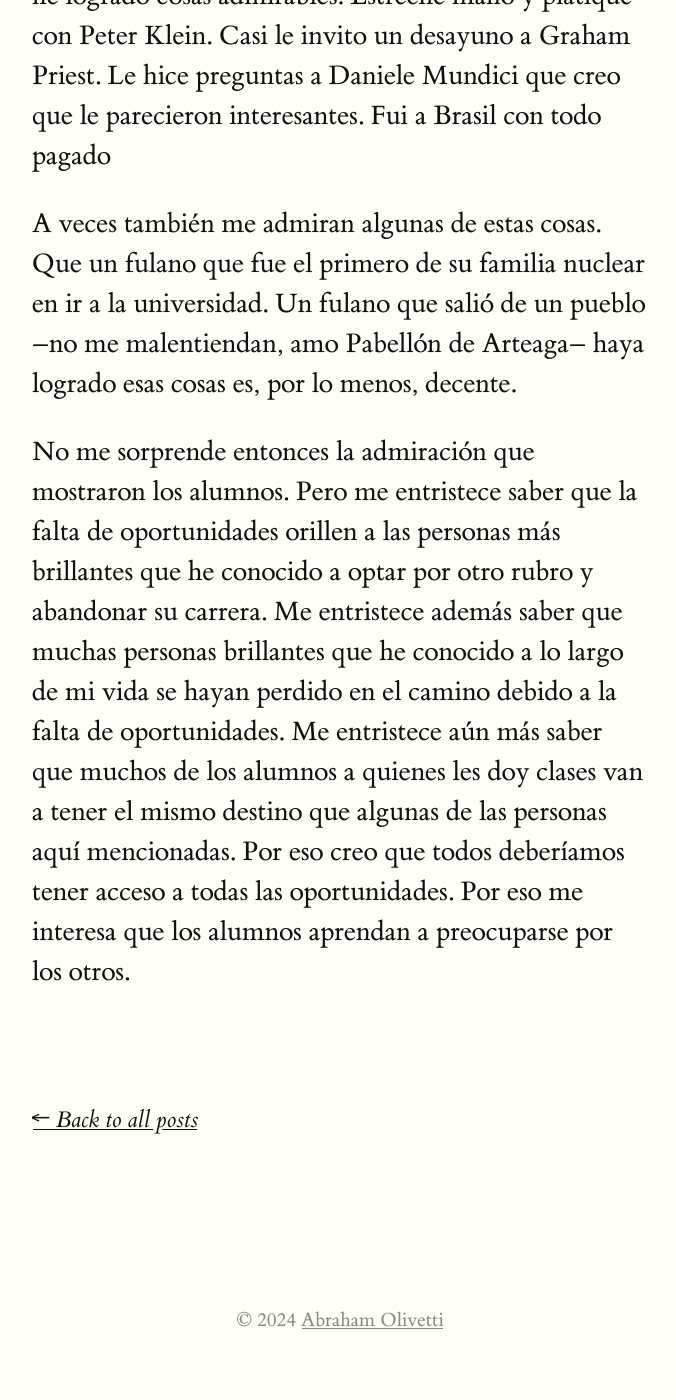
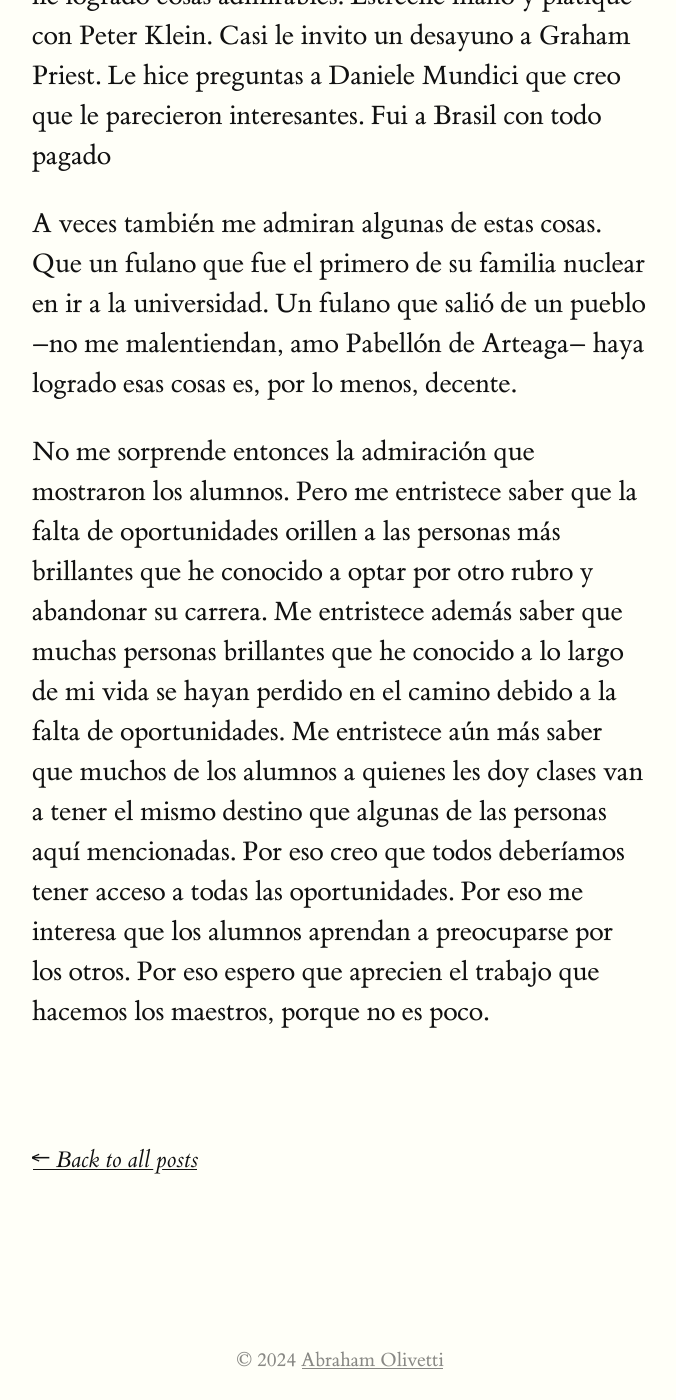
Before and after one commit to Oiuhukt/failosophy, a Jekyll site: the page built from _posts/2024-10-03-cómosesientemitrabajo.md, in a window 1280 px wide and 1400 px high, scrolled down 13964 px. Shown: the whole window, without its empty margins (128-804 px from the left). Built offline with Jekyll 4.4.1, drawn with Linux system fonts in a browser that asks for light colours; before the commit the page ends 15324 px from its top, so only the background shows below that.

Commit message:
post nuevo

```diff
--- a/_posts/2024-10-03-cómosesientemitrabajo.md
+++ b/_posts/2024-10-03-cómosesientemitrabajo.md
@@ -244,3 +244,4 @@ Me entristece además saber que muchas personas brillantes que he conocido a lo
 Me entristece aún más saber que muchos de los alumnos a quienes les doy clases van a tener el mismo destino que algunas de las personas aquí mencionadas.
 Por eso creo que todos deberíamos tener acceso a todas las oportunidades.
 Por eso me interesa que los alumnos aprendan a preocuparse por los otros.
+Por eso espero que aprecien el trabajo que hacemos los maestros, porque no es poco.
```
